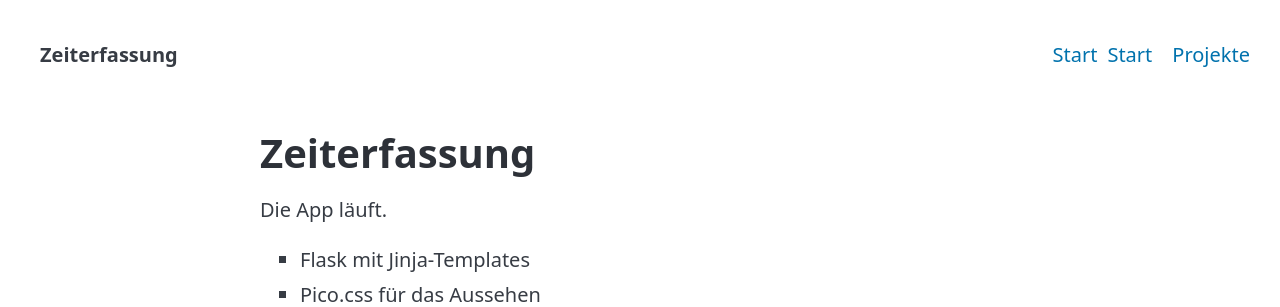
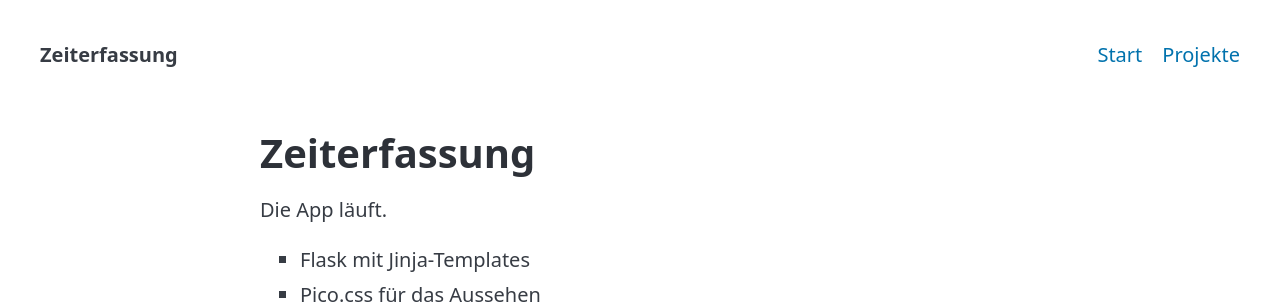
Before and after one commit to Fyyna/zeiterfassung, a Flask app: page / in a window 1280 px wide. Shown: the top 307 px of the page. Run offline with Flask 3, Linux system fonts and the light colour scheme.

Commit message:
Add fix for html template

```diff
--- a/templates/base.html
+++ b/templates/base.html
@@ -13,10 +13,7 @@
       <ul><li><strong>Zeiterfassung</strong></li></ul>
       <ul>
         <li><a href="{{ url_for('startseite') }}">Start</a></li>
-              <ul>
-        <li><a href="{{ url_for('startseite') }}">Start</a></li>
         <li><a href="{{ url_for('projects') }}">Projekte</a></li>
-      </ul>
       </ul>
     </nav>
   </header>
```
